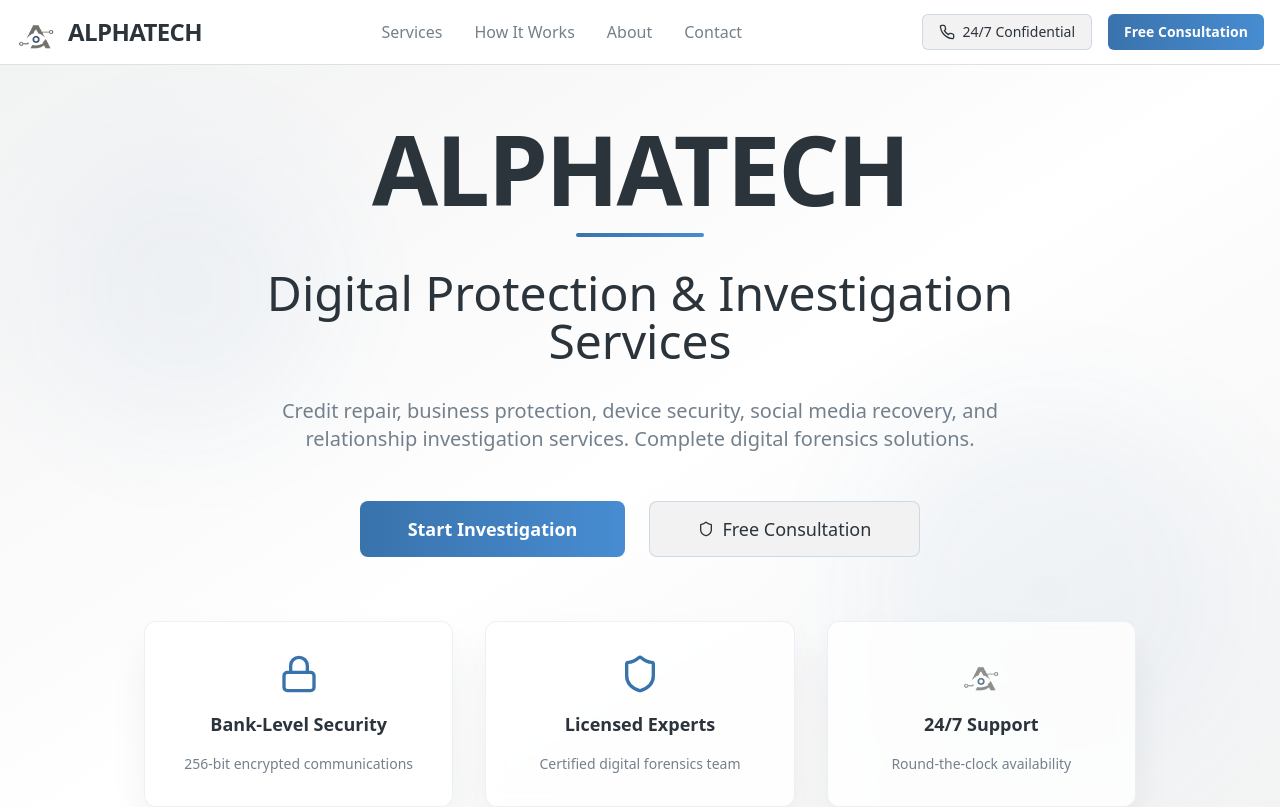
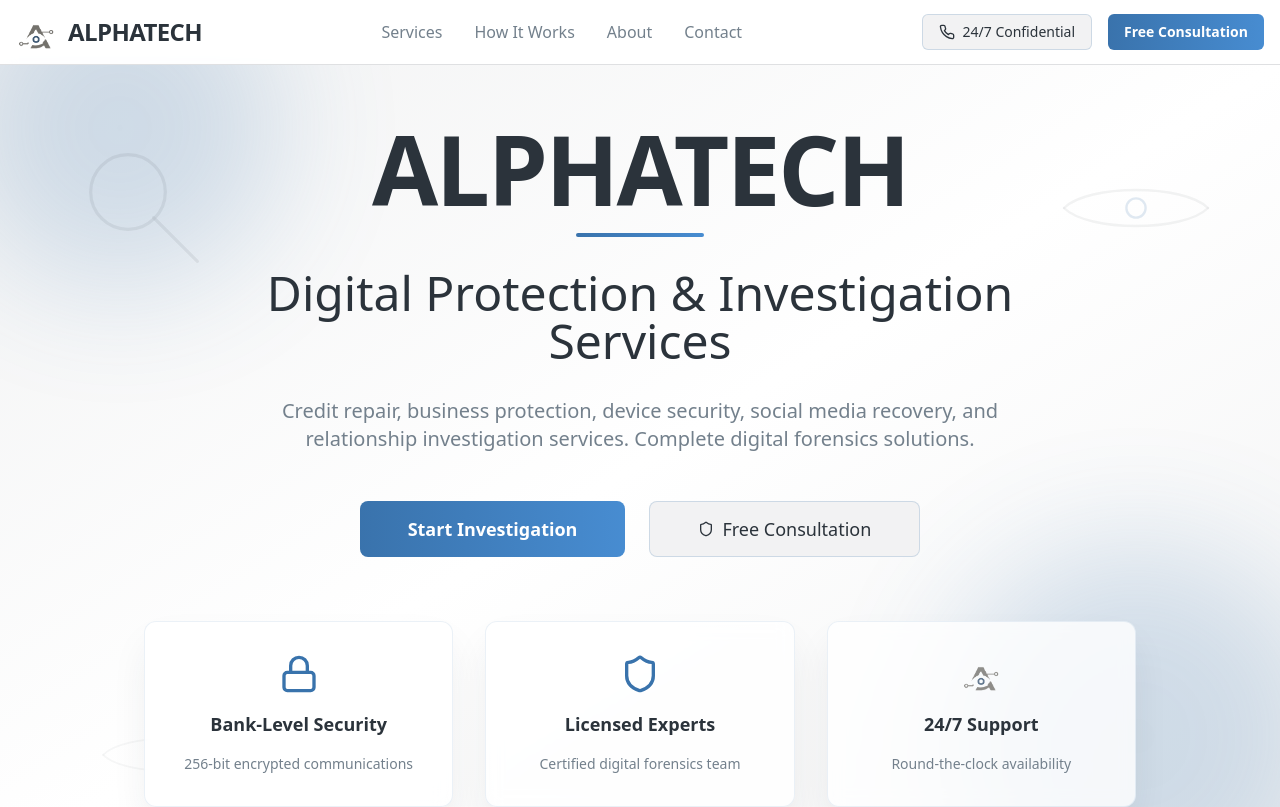
Before and after one commit to feji3/Alphatech, a React (Vite) app: page / in a window 1280 px wide. Shown: the top 807 px of the page. Built offline with nearby package versions, Linux system fonts and the light colour scheme.

Commit message:
Add hero background animations
Add moving animations to the hero background with a scroll effect, incorporating creative and professional elements like magnifying glasses or eyes.

```diff
--- a/src/components/Hero.tsx
+++ b/src/components/Hero.tsx
@@ -1,14 +1,11 @@
 import { Button } from "@/components/ui/enhanced-button";
 import { Shield, Lock } from "lucide-react";
+import HeroBackground from "@/components/HeroBackground";
 
 const Hero = () => {
   return (
     <section className="relative min-h-screen flex items-center justify-center bg-gradient-to-br from-alpha-light via-background to-alpha-light overflow-hidden px-4 sm:px-6">
-      {/* Modern geometric background */}
-      <div className="absolute inset-0 opacity-5">
-        <div className="absolute top-20 left-10 w-32 sm:w-72 h-32 sm:h-72 bg-alpha-blue rounded-full blur-3xl"></div>
-        <div className="absolute bottom-20 right-10 w-48 sm:w-96 h-48 sm:h-96 bg-alpha-blue rounded-full blur-3xl"></div>
-      </div>
+      <HeroBackground />
 
       {/* Content */}
       <div className="relative z-10 container mx-auto text-center max-w-6xl">
--- /dev/null
+++ b/src/components/HeroBackground.tsx
@@ -0,0 +1,76 @@
+import { useEffect, useState } from "react";
+
+const HeroBackground = () => {
+  const [scrollY, setScrollY] = useState(0);
+
+  useEffect(() => {
+    const onScroll = () => setScrollY(window.scrollY || 0);
+    onScroll();
+    window.addEventListener("scroll", onScroll, { passive: true });
+    return () => window.removeEventListener("scroll", onScroll);
+  }, []);
+
+  const t1 = scrollY * 0.15;
+  const t2 = scrollY * -0.1;
+  const t3 = scrollY * 0.05;
+
+  return (
+    <div className="pointer-events-none absolute inset-0 overflow-hidden" aria-hidden>
+      {/* Soft gradient orbs (brand accent) */}
+      <div
+        className="absolute -top-24 -left-10 w-64 sm:w-80 h-64 sm:h-80 bg-alpha-blue rounded-full blur-3xl opacity-20 animate-fade-in"
+        style={{ transform: `translateY(${t1}px)` }}
+      />
+      <div
+        className="absolute bottom-[-4rem] right-[-3rem] w-72 sm:w-96 h-72 sm:h-96 bg-alpha-blue rounded-full blur-3xl opacity-20 animate-fade-in"
+        style={{ transform: `translateY(${t2}px)` }}
+      />
+
+      {/* Magnifying glass outline */}
+      <svg
+        viewBox="0 0 300 300"
+        className="absolute left-6 sm:left-16 top-10 sm:top-16 w-28 sm:w-40 opacity-20 text-alpha-charcoal/40 animate-fade-in"
+        style={{ transform: `translateY(${t3}px) rotate(${scrollY * 0.02}deg)` }}
+        focusable="false"
+        aria-hidden
+      >
+        <g fill="none" stroke="currentColor" strokeWidth="6" strokeLinecap="round">
+          <circle cx="120" cy="120" r="70" />
+          <path d="M168 168 L 250 250" />
+        </g>
+      </svg>
+
+      {/* Subtle "eye" motifs */}
+      <svg
+        viewBox="0 0 200 80"
+        className="absolute right-6 sm:right-16 top-24 sm:top-28 w-28 sm:w-40 opacity-15 text-alpha-charcoal/40 animate-fade-in"
+        style={{ transform: `translateY(${t2 * -0.5}px)` }}
+        focusable="false"
+        aria-hidden
+      >
+        <g fill="none" stroke="currentColor" strokeWidth="3" strokeLinecap="round">
+          <path d="M10 40 C 40 10, 160 10, 190 40" />
+          <path d="M10 40 C 40 70, 160 70, 190 40" />
+          <circle cx="100" cy="40" r="12" className="text-alpha-blue" stroke="currentColor" />
+        </g>
+      </svg>
+
+      {/* Secondary eye */}
+      <svg
+        viewBox="0 0 200 80"
+        className="absolute left-10 sm:left-24 bottom-14 sm:bottom-20 w-24 sm:w-36 opacity-10 text-alpha-charcoal/40 animate-fade-in"
+        style={{ transform: `translateY(${t1 * 0.6}px)` }}
+        focusable="false"
+        aria-hidden
+      >
+        <g fill="none" stroke="currentColor" strokeWidth="2.5" strokeLinecap="round">
+          <path d="M10 40 C 40 10, 160 10, 190 40" />
+          <path d="M10 40 C 40 70, 160 70, 190 40" />
+          <circle cx="100" cy="40" r="10" className="text-alpha-blue" stroke="currentColor" />
+        </g>
+      </svg>
+    </div>
+  );
+};
+
+export default HeroBackground;
```
